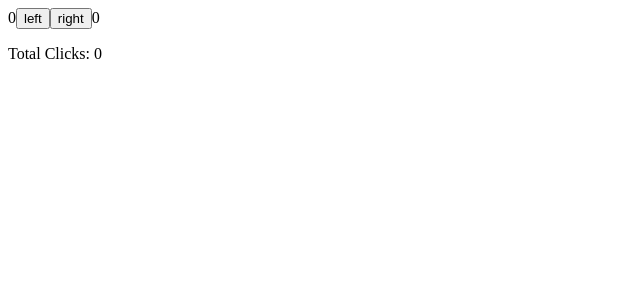
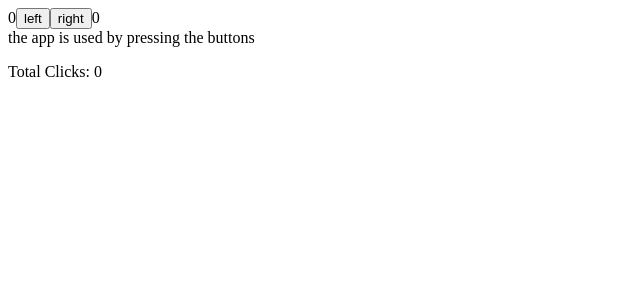
Before and after one commit to DimiK1337/Full_Stack_Web_Dev_Open_Uni, a React (Vite) app in the folder part1/a/introdemo/: page / in a window 1280 px wide. Shown: the top 300 px of the page, without its empty margins (0-640 px from the left). Built offline with nearby package versions, Linux system fonts and the light colour scheme.

Commit message:
INTRODEMO (D): Conditional Rendering

```diff
--- a/part1/a/introdemo/src/App.jsx
+++ b/part1/a/introdemo/src/App.jsx
@@ -1,4 +1,20 @@
 import { useState } from "react";
+
+const History = (props) => {
+  if (props.allClicks.length === 0) {
+    return (
+      <div>the app is used by pressing the buttons</div>
+    )
+  }
+
+  return (
+    <div>
+      button press history: {props.allClicks.join(" ")}
+    </div>
+  )
+}
+
+const Button = ({ onClick, text }) => <button onClick={onClick}>{text}</button>
 
 const App = () => {
   const [left, setLeft] = useState(0)
@@ -25,14 +41,10 @@
   return (
     <div>
       {left}
-      <button onClick={handleLeftClick}>
-        left
-      </button>
-      <button onClick={handleRightClick}>
-        right
-      </button>
+      <Button text="left" onClick={handleLeftClick}/>
+      <Button text="right" onClick={handleRightClick}/>
       {right}
-      <p>{allClicks.join(" ")}</p>
+      <History allClicks={allClicks}/>
       <p>Total Clicks: {total}</p>
     </div>
   )
```
